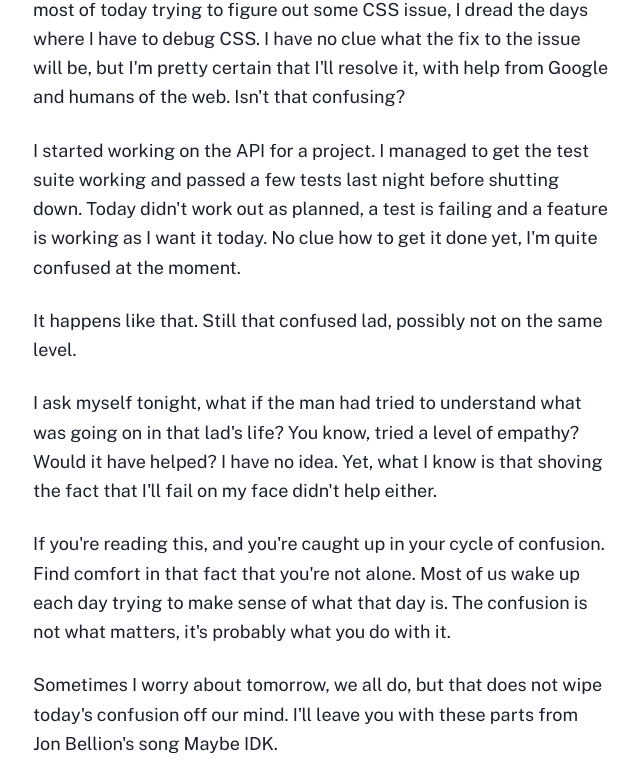
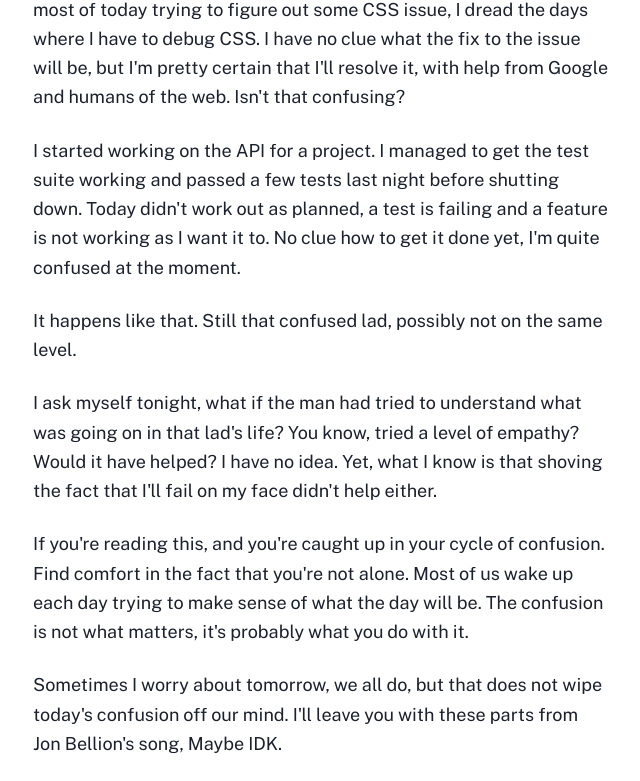
Before and after one commit to kinsomicrote/jioke.me, an Eleventy site: page src/_notes/2019-09-19-once-a-confused-lad-still-a-confused-lad.md in a window 1280 px wide. Shown: the part 1910-2691 px from the top of the page, without its empty margins (319-959 px from the left). Built offline with nearby package versions, Linux system fonts and the light colour scheme; Eleventy itself is replaced by a stand-in of ours; files that its build step writes are made by us from their sources; what js-beautify would draw is missing.

Commit message:
Fixed typos

```diff
--- a/src/_notes/2019-09-19-once-a-confused-lad-still-a-confused-lad.md
+++ b/src/_notes/2019-09-19-once-a-confused-lad-still-a-confused-lad.md
@@ -25,7 +25,7 @@ I had just finished secondary school, the next phase should be tertiary educatio
 
 I tried again in 2011, this time I chose Delta State University and University of Ibadan to also study Microbiology, yeah, didn't work out.
 
-Back to the story. The man I was exchanging greetings happened to be one of my favourite teachers in secondary school. I had a strong influence on me because he was very smart.
+Back to the story. The man I was exchanging greetings with happened to be one of my favourite teachers in secondary school. He had a strong influence on me because he was very smart.
 
 I'm not sure what his response to what I had said was going to be, but what I heard was not what I was expecting, or within the range of expectations. It dropped like a grenade tossed in the marketplace. The one that lands right in front of you, with no route of escape.
 
@@ -37,15 +37,15 @@ At that point in my life, I was a confused lad. I had started to get acquainted
 
 About 8 years later, I'm still trying to make sense of each day. I spent most of today trying to figure out some CSS issue, I dread the days where I have to debug CSS. I have no clue what the fix to the issue will be, but I'm pretty certain that I'll resolve it, with help from Google and humans of the web. Isn't that confusing?
 
-I started working on the API for a project. I managed to get the test suite working and passed a few tests last night before shutting down. Today didn't work out as planned, a test is failing and a feature is working as I want it today. No clue how to get it done yet, I'm quite confused at the moment.
+I started working on the API for a project. I managed to get the test suite working and passed a few tests last night before shutting down. Today didn't work out as planned, a test is failing and a feature is not working as I want it to. No clue how to get it done yet, I'm quite confused at the moment.
 
 It happens like that. Still that confused lad, possibly not on the same level.
 
 I ask myself tonight, what if the man had tried to understand what was going on in that lad's life? You know, tried a level of empathy? Would it have helped? I have no idea. Yet, what I know is that shoving the fact that I'll fail on my face didn't help either.
 
-If you're reading this, and you're caught up in your cycle of confusion. Find comfort in that fact that you're not alone. Most of us wake up each day trying to make sense of what that day is. The confusion is not what matters, it's probably what you do with it.
+If you're reading this, and you're caught up in your cycle of confusion. Find comfort in the fact that you're not alone. Most of us wake up each day trying to make sense of what the day will be. The confusion is not what matters, it's probably what you do with it.
 
-Sometimes I worry about tomorrow, we all do, but that does not wipe today's confusion off our mind. I'll leave you with these parts from Jon Bellion's song Maybe IDK.
+Sometimes I worry about tomorrow, we all do, but that does not wipe today's confusion off our mind. I'll leave you with these parts from Jon Bellion's song, Maybe IDK.
 
 [![https://images.app.goo.gl/4NG4LAtV7bSb2EKY7](http://img.youtube.com/vi/OLYObm5xNy8/0.jpg)](http://www.youtube.com/watch?v=OLYObm5xNy8 "Jon Bellion - Maybe IDK")
 
```
